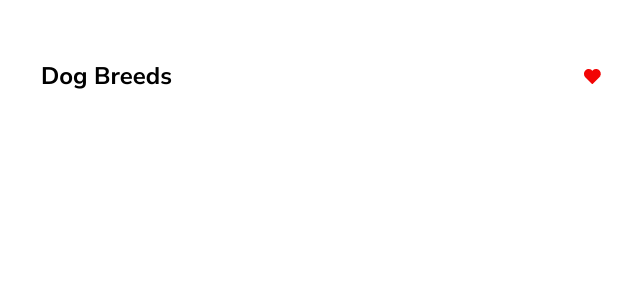
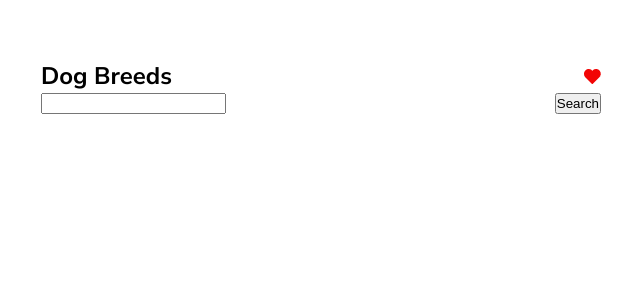
Before and after one commit to helloextend/react-challenge, a React app: page / in a window 1280 px wide. Shown: the top 300 px of the page, without its empty margins (319-959 px from the left). Built offline with nearby package versions, Linux system fonts and the light colour scheme.

Commit message:
Initialize project. Added SearchBar and Images components

```diff
--- a/src/components/App.tsx
+++ b/src/components/App.tsx
@@ -2,12 +2,14 @@
 import { hot } from 'react-hot-loader/root'
 import styled from '@emotion/styled'
 import Header from './Header'
+import SearchBar from './SearchBar.js'
 
 const App: FC = () => {
   return (
     <Container>
       <Header />
       {/* Happy coding! */}
+      <SearchBar />
     </Container>
   )
 }
--- /dev/null
+++ b/src/components/SearchBar.js
@@ -0,0 +1,20 @@
+import React, { Component } from 'react'
+import styled from '@emotion/styled'
+
+export class SearchBar extends Component {
+  render() {
+    return (
+      <Container>
+        <input></input>
+        <button>Search</button>
+      </Container>
+    )
+  }
+}
+
+const Container = styled.div({
+  display: 'flex',
+  justifyContent: 'space-between',
+})
+
+export default SearchBar
```
Also changed, not shown: src/components/Images.js (added, +15 -0 lines), src/redux/actions.js (added), src/redux/actions.ts (deleted), src/redux/reducer.js (renamed from src/redux/reducer.ts), src/redux/store.js (renamed from src/redux/store.ts).
